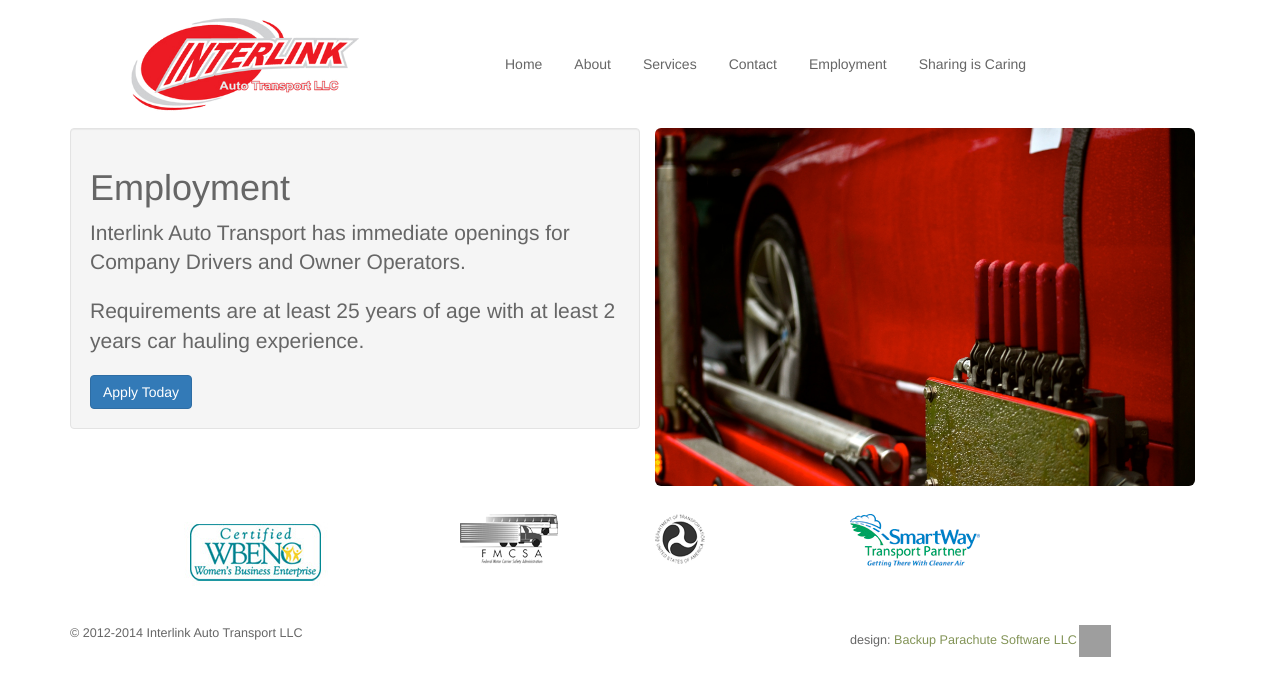
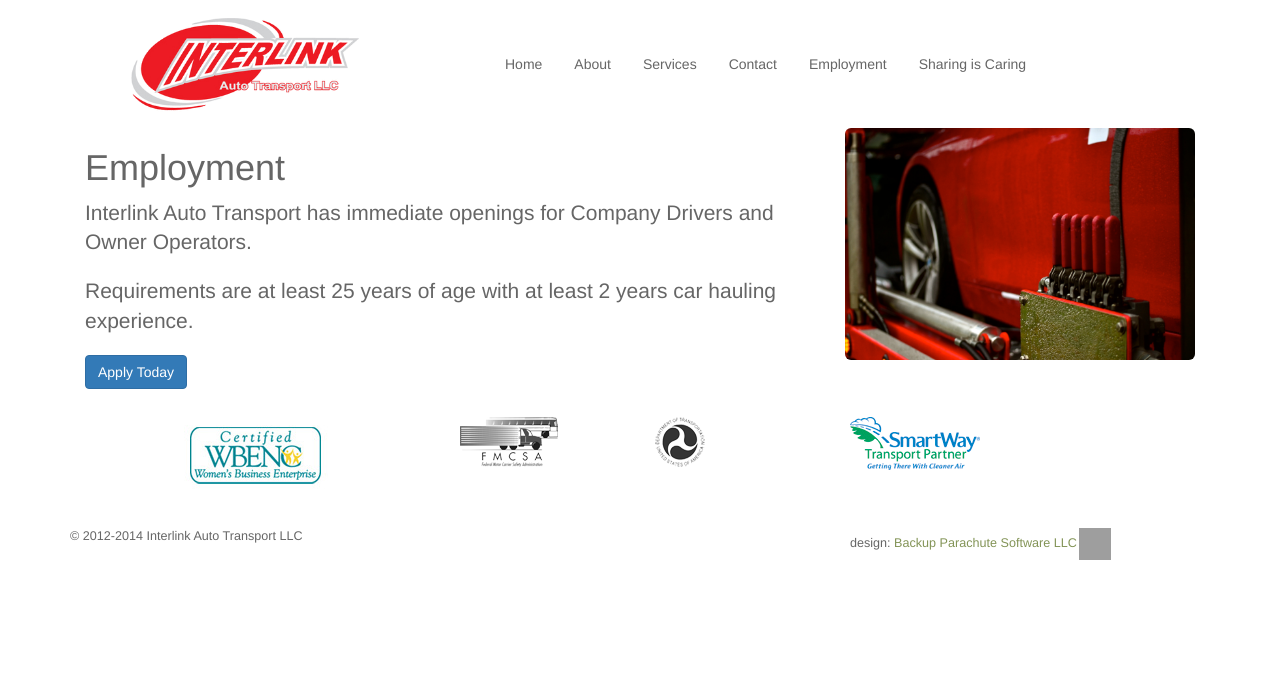
Before and after one commit to interlinkautotransport/interlinkautotransport.github.com, a Jekyll site: the page built from employment.html, in a window 1280 px wide. Shown: the top 696 px of the page. Built offline with Jekyll 4.4.1, drawn with Linux system fonts in a browser that asks for light colours; nearby versions of some CDN libraries; library files that are not in the unit come from our copies; grey boxes are pictures that could not be loaded.

Commit message:
employment resize

```diff
--- a/employment.html
+++ b/employment.html
@@ -8,14 +8,14 @@
 
 
 <div class="carousel container row">
-	<div class="well col-lg-6">
+	<div class="col-lg-8">
 	  <h1>Employment</h1>
 	   <p class="lead">Interlink Auto Transport has immediate openings for Company Drivers and Owner Operators.
 			</p>
 			<p class="lead">Requirements are at least 25 years of age with at least 2 years car hauling experience.</p>
 			<a href="#myModal" role="button" class="btn btn-primary btn-large" data-toggle="modal">Apply Today</a>
 	</div>
-	<div class="col-lg-6">
+	<div class="col-lg-4">
 		<img src="photos/8418.jpg" class="img-rounded img-responsive" />
 	</div>
 
```
